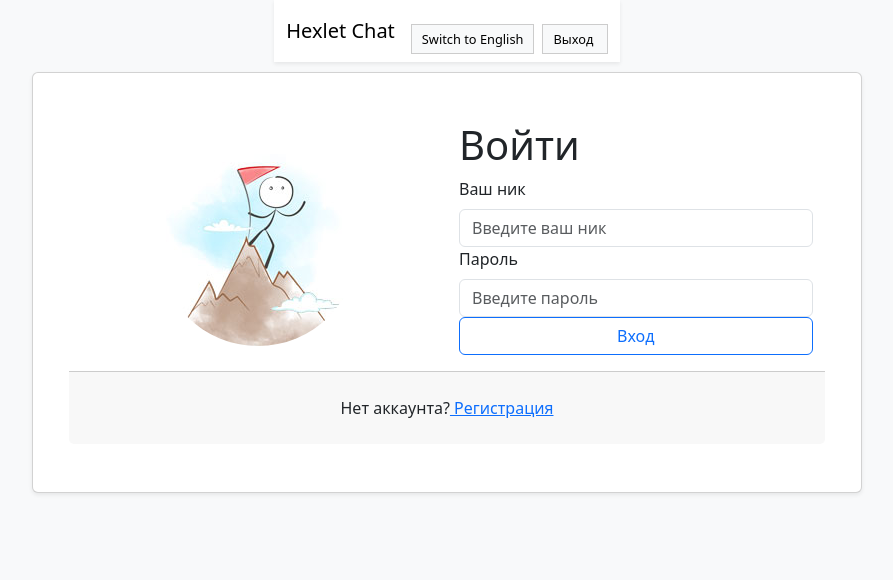
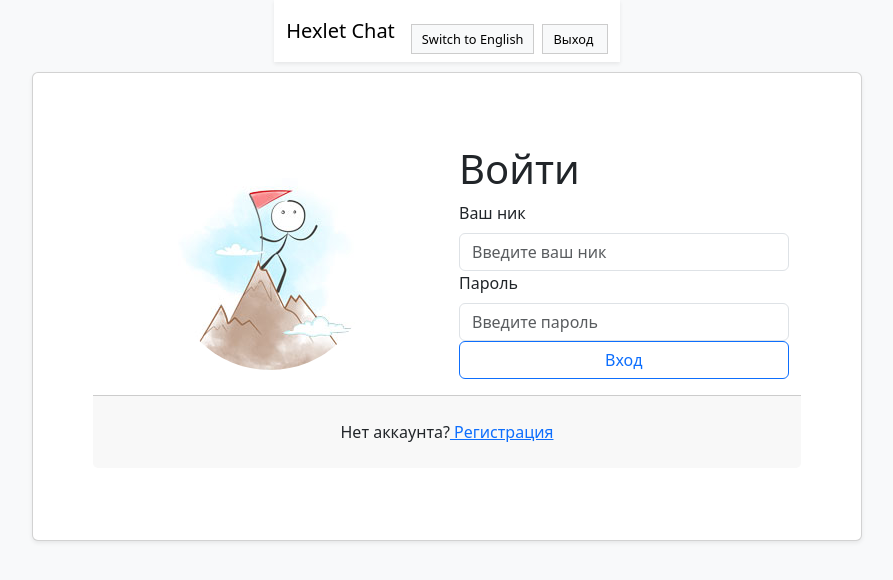
Before and after one commit to Zyabridos/chat, a React (Vite) app in the folder frontend/: page /login in a window 1280 px wide. Shown: the top 580 px of the page, without its empty margins (193-1086 px from the left). Built offline with nearby package versions, Linux system fonts and the light colour scheme.

Commit message:
code refactoring

```diff
--- a/frontend/src/components/Attachments.jsx
+++ b/frontend/src/components/Attachments.jsx
@@ -1,6 +1,16 @@
 import avatarLogo from '../assets/avatar-DIE1AEpS.jpg'
 import sugnupAvatar from '../assets/signupAvatar.jpg'
 import notFound from '../assets/404-NotFound.svg'
+import loading from '../assets/loading.gif'
+
+export const LoadingBar = ({ t }) => {
+  return (
+        <div className="loading-container">
+          <img src={loading} alt="Loading..." className="loading-gif" />
+          <div>{t('loading.loadingChannels')}</div>
+        </div>
+      );
+}
 
 export const LoginPicture = () => {
   return (
--- a/frontend/src/components/Channels/Chanells.jsx
+++ b/frontend/src/components/Channels/Chanells.jsx
@@ -17,6 +17,7 @@ import EditChannelModal from './Modals/EditChannelModal.jsx';
 import { fetchChannels } from '../../API/channels.js';
 import axios from 'axios'
 import routes from '../../routes.js';
+import { LoadingBar } from '../Attachments.jsx'
 
 const Channels = () => {
   const { t } = useTranslation();
@@ -56,7 +57,7 @@ const Channels = () => {
     };
 
     loadChannels();
-  }, [dispatch, t]); // Re-run this effect when `dispatch` or `t` changes
+  }, [dispatch, t]);
 
   useEffect(() => {
     leoProfanity.loadDictionary('ru');
@@ -121,13 +122,6 @@ const Channels = () => {
     }
   };
 
-  // Render loading or error messages based on component state
-  const renderLoadingOrError = () => {
-    if (loading) return <div>{t('loading.loadingChannels')}</div>;
-    if (error) return <div>{error}</div>;
-    return null;
-  };
-
   // Render management buttons (delete, rename) for each channel if the user has permissions
   const renderManagementButton = (channel) => {
     if (channel.removable) {
@@ -156,6 +150,13 @@ const Channels = () => {
         </Dropdown>
       );
     }
+    return null;
+  };
+
+  // Render loading or error messages based on component state
+  const renderLoadingOrError = () => {
+    if (loading) return <LoadingBar t={t} />;
+    if (error) return <div>{error}</div>;
     return null;
   };
 
--- a/frontend/src/components/Login/LoginForm.jsx
+++ b/frontend/src/components/Login/LoginForm.jsx
@@ -8,6 +8,7 @@ import { LoginPicture } from './../Attachments.jsx';
 import { LoginButton } from '../Buttons/Buttons.jsx';
 import validationLoginSchema from '../../validationSchemas/validationLoginSchema.jsx';
 import { FieldError } from '../styles.jsx';
+import { StyledCardBody } from './styles.jsx'
 import { useTranslation } from 'react-i18next';
 import { useNavigate } from 'react-router-dom';
 
@@ -51,7 +52,9 @@ const LoginForm = () => {
             <Row className="row justify-content-center align-content-center h-100">
               <Col className="col-12 col-md-8 col-xxl-6">
                 <Card className="card shadow-sm">
-                  <Card.Body className="card-body row p-5">
+                  <StyledCardBody className="card-body row"
+                    style={{ padding: '4.5rem', display: 'flex', justifyContent: 'center', alignItems: 'center' }}
+                    >
                     <LoginPicture />
                     <Form onSubmit={formik.handleSubmit} className="col-12 col-md-6 mt-3 mt-md-0">
                       <h1>{t('login.title')}</h1>
@@ -110,7 +113,7 @@ const LoginForm = () => {
                       </fieldset>
                     </Form>
                     <LoginFooter />
-                  </Card.Body>
+                  </StyledCardBody>
                 </Card>
               </Col>
             </Row>
--- a/frontend/src/components/Login/styles.jsx
+++ b/frontend/src/components/Login/styles.jsx
@@ -1,3 +1,4 @@
+import { Card } from 'react-bootstrap';
 import styled from "styled-components";
 
 export const FieldContainer = styled.div`
@@ -27,3 +28,10 @@ export const FormSuccess = styled.span`
 export const mainContainer = styled.div`
   class="row justify-content-center align-content-center h-100"
 `
+
+export const StyledCardBody = styled(Card.Body)`
+  padding: 4.5rem;
+  display: flex;
+  justify-content: center;
+  align-items: center;
+`;
--- a/frontend/src/components/Signup/SignupForm.jsx
+++ b/frontend/src/components/Signup/SignupForm.jsx
@@ -69,7 +69,8 @@ const SignUpForm = () => {
                       <Form.Control
                         className="form-control"
                         type="text"
-                        placeholder={focusedField !== 'username' ? t('signup.usernameLabel') : ''}
+                        // placeholder={focusedField !== 'username' ? t('signup.usernameLabel') : ''}
+                        placeholder={t('signup.usernameLabel')}
                         name="username"
                         id="username"
                         autoComplete="username"
@@ -78,6 +79,14 @@ const SignUpForm = () => {
                         onFocus={() => handleFocus('username')}
                         onBlur={() => handleBlur('username')}
                         required
+
+          //               name="body"
+          // type="text"
+          // aria-label={t('channelsForm.newMessage')}
+          // className="border-0 p-0 ps-2 form-control"
+          // placeholder={t('channelsForm.enterMessage')}
+          // value={messageBody}
+          // onChange={handleChange}
                       />
                       {formik.touched.username && formik.errors.username && (
                         <FieldError>{formik.errors.username}</FieldError>
--- a/frontend/src/contexts/index.jsx
+++ b/frontend/src/contexts/index.jsx
@@ -3,7 +3,8 @@ import axios from 'axios';
 import { useNavigate } from 'react-router-dom';
 import { useTranslation } from 'react-i18next';
 import routes from '../routes.js';
-import { handleLoginErrors } from '../utils.js'
+import { handleLoginErrors } from '../utils.js';
+import { handleSignUpError } from '../utils.js';
 
 export const AuthContext = createContext();
 
@@ -11,6 +12,7 @@ const AuthProvider = ({ children }) => {
   const { t } = useTranslation();
   const [loggedIn, setLoggedIn] = useState(false); // State to track login status
   const [user, setUser] = useState(null); // State to store user data
+  const [serverError, setServerError] = useState(null); // State for server error messages
   const navigate = useNavigate();
 
   // Load the user from localStorage on mount
@@ -50,11 +52,15 @@ const AuthProvider = ({ children }) => {
       const response = await axios.post(routes.signupPath(), { username: login, password });
       return response;
     } catch (error) {
-      handleSignUpError(error, setServerError, t);
+      handleSignUpError(error, setServerError, t); // Pass setServerError to handleSignUpError
     }
   };
 
-  const memoizedValue = useMemo(() => ({ loggedIn, logIn, logOut, signUp, user }), [loggedIn, user]);
+  const memoizedValue = useMemo(() => ({ loggedIn, logIn, logOut, signUp, user, serverError }), [
+    loggedIn,
+    user,
+    serverError,
+  ]);
 
   return (
     <AuthContext.Provider value={memoizedValue}>
--- a/package.json
+++ b/package.json
@@ -12,14 +12,14 @@
   },
   "repository": {
     "type": "git",
-    "url": "git+https://github.com/Zyabridos/slack_chat.git"
+    "url": "git+https://github.com/Zyabridos/chat.git"
   },
   "author": "Nina Zyabrina",
   "license": "ISC",
   "bugs": {
-    "url": "https://github.com/Zyabridos/slack_chat/issues"
+    "url": "https://github.com/Zyabridos/chat/issues"
   },
-  "homepage": "https://github.com/Zyabridos/slack_chat#readme",
+  "homepage": "https://github.com/Zyabridos/chat#readme",
   "dependencies": {
     "@hexlet/chat-server": "^2.0.4"
   }
```
Also changed, not shown: frontend/src/assets/loading.gif (added).
